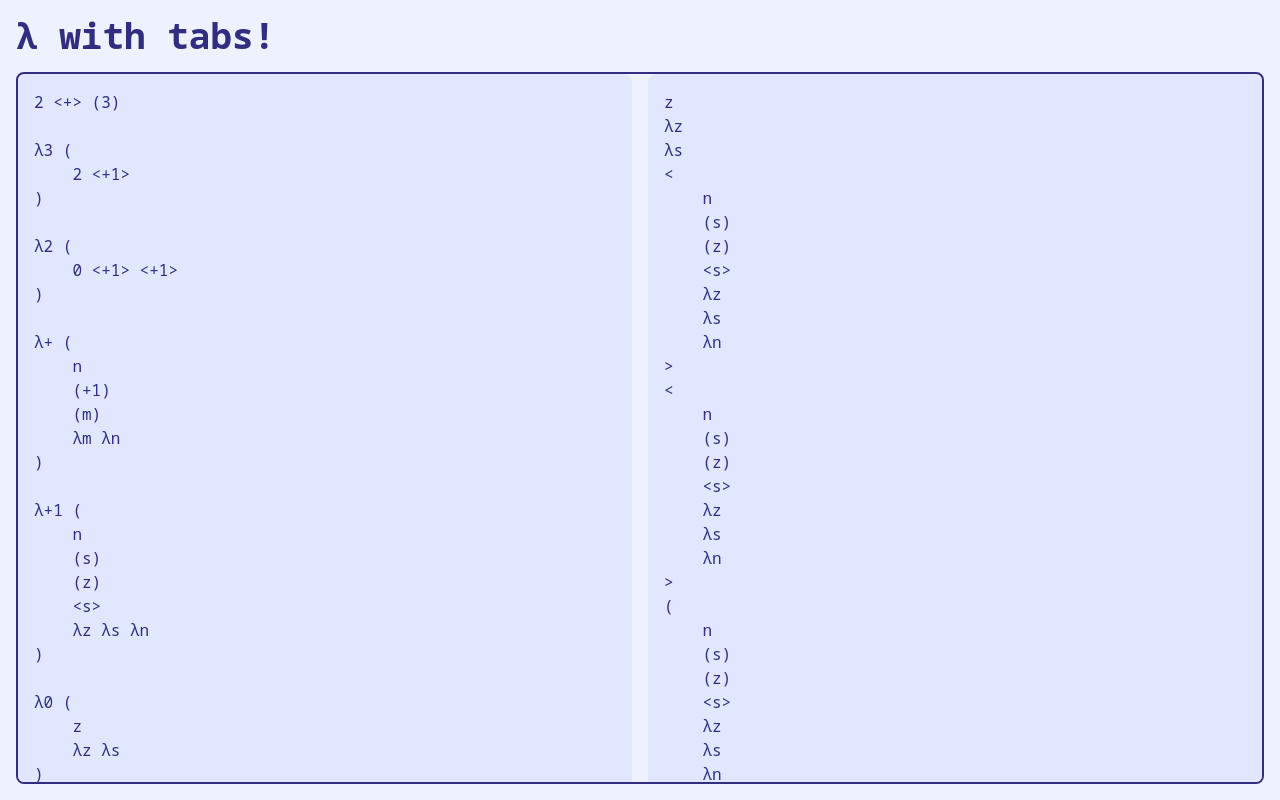
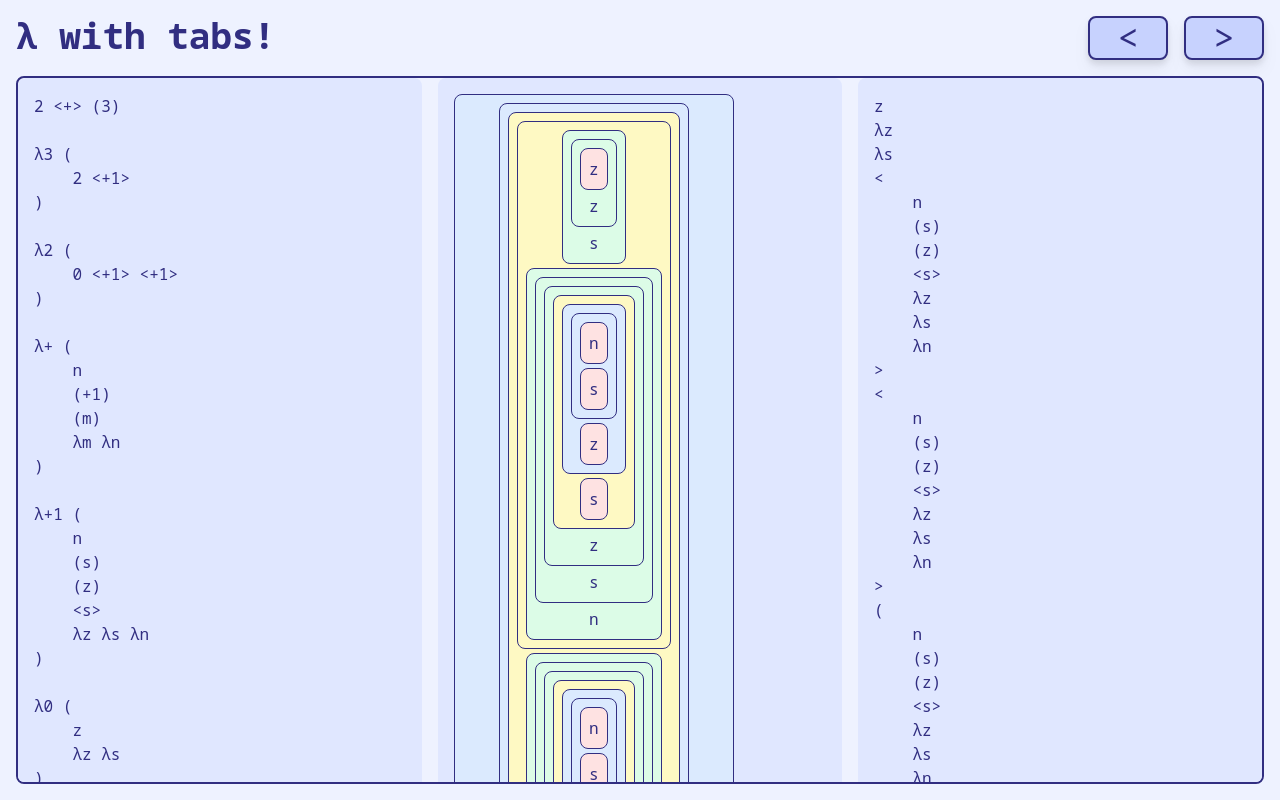
Before and after one commit to James-Fraser-Jones/tabs, a SvelteKit app: page / in a window 1280 px wide. Built offline with nearby package versions, Linux system fonts and the light colour scheme.

Commit message:
added buttons and backslash lambda

```diff
--- a/src/routes/+page.svelte
+++ b/src/routes/+page.svelte
@@ -1,6 +1,7 @@
 <script>
 	import { io, ioError } from '$lib/main';
 	import Main from '../components/main.svelte';
+	import { tick } from 'svelte';
 	let input = `2 <+> (3)
 
 λ3 (
@@ -30,6 +31,15 @@
     z
     λz λs
 )`;
+	async function handleKeydown(event) {
+		if (event.key !== '\\') return;
+		event.preventDefault();
+		const { selectionStart, selectionEnd } = this;
+		input = input.slice(0, selectionStart) + 'λ' + input.slice(selectionEnd);
+		await tick();
+		this.selectionStart = selectionStart + 1;
+		this.selectionEnd = selectionStart + 1;
+	}
 </script>
 
 <div
@@ -51,7 +61,39 @@
 	gap-4
 	"
 >
-	<h1 class="text-4xl flex-none font-bold">λ with tabs!</h1>
+	<div class="flex-none flex gap-4">
+		<h1 class="text-4xl grow font-bold">λ with tabs!</h1>
+		<button
+			class="
+			bg-indigo-200
+			border-2
+			border-indigo-900
+			rounded-lg
+			w-20
+			text-bold
+			text-4xl
+			drop-shadow-lg
+			hover:drop-shadow-xl
+			active:bg-indigo-300
+			active:drop-shadow-none
+			">{'<'}</button
+		>
+		<button
+			class="
+			bg-indigo-200
+			border-2
+			border-indigo-900
+			rounded-lg
+			w-20
+			text-bold
+			text-4xl
+			drop-shadow-lg
+			hover:drop-shadow-xl
+			active:bg-indigo-300
+			active:drop-shadow-none
+			">{'>'}</button
+		>
+	</div>
 	<div class="flex-1 relative">
 		<div
 			class="
@@ -72,6 +114,7 @@
 			>
 				<textarea
 					bind:value={input}
+					on:keydown={handleKeydown}
 					placeholder="λ code goes in"
 					class="
 					flex-1
@@ -86,20 +129,21 @@
 					placeholder:text-indigo-200
 					"
 				></textarea>
-				<!-- <div
+				<div
 					class="
 					flex-1
 					bg-indigo-100
 					selection:text-indigo-100
 					p-4
 					rounded-lg
+
 					flex
 					justify-start
 					items-start
 					"
 				>
 					<Main {input} />
-				</div> -->
+				</div>
 				<pre
 					class="
 					flex-1
```
